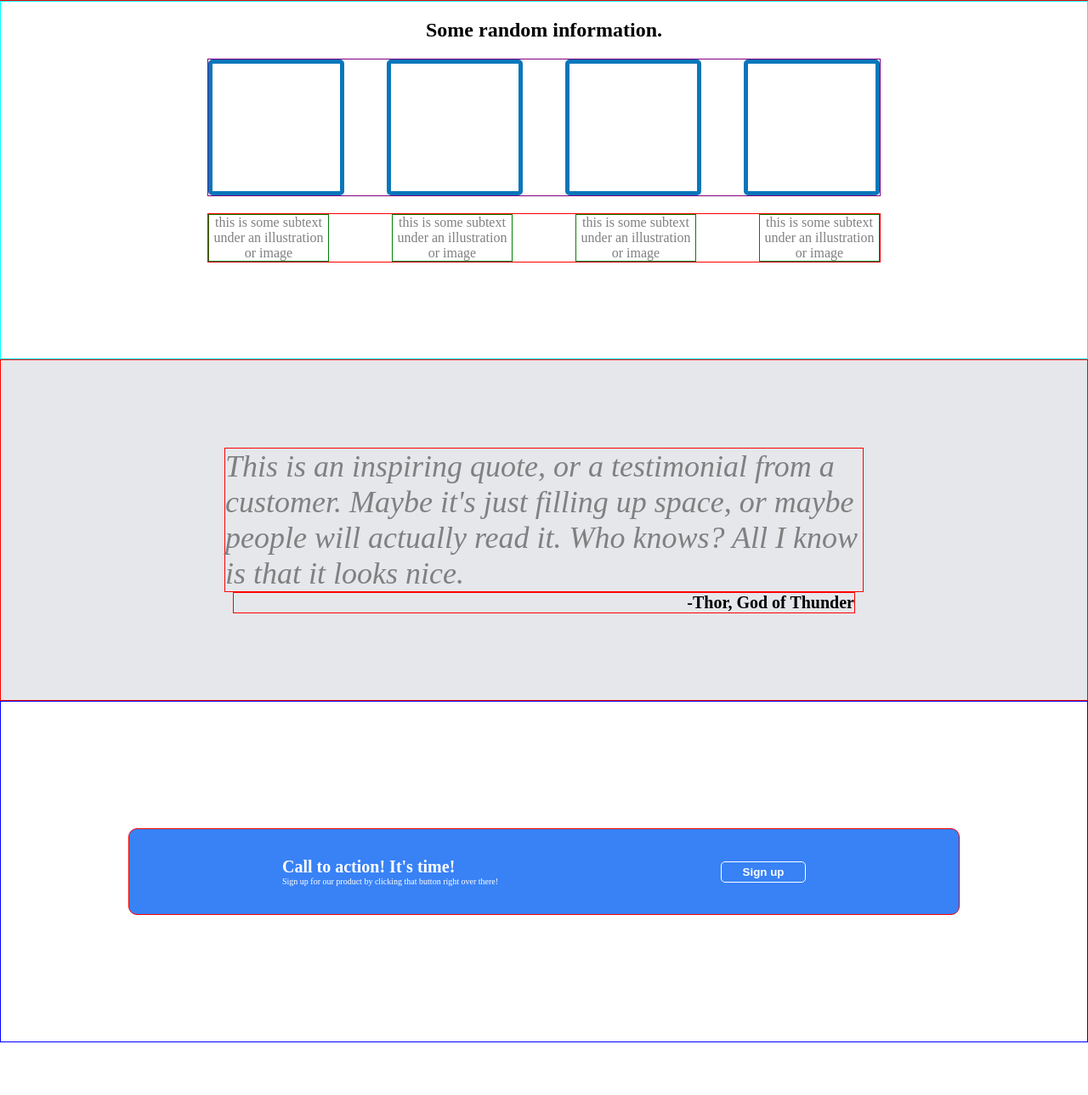
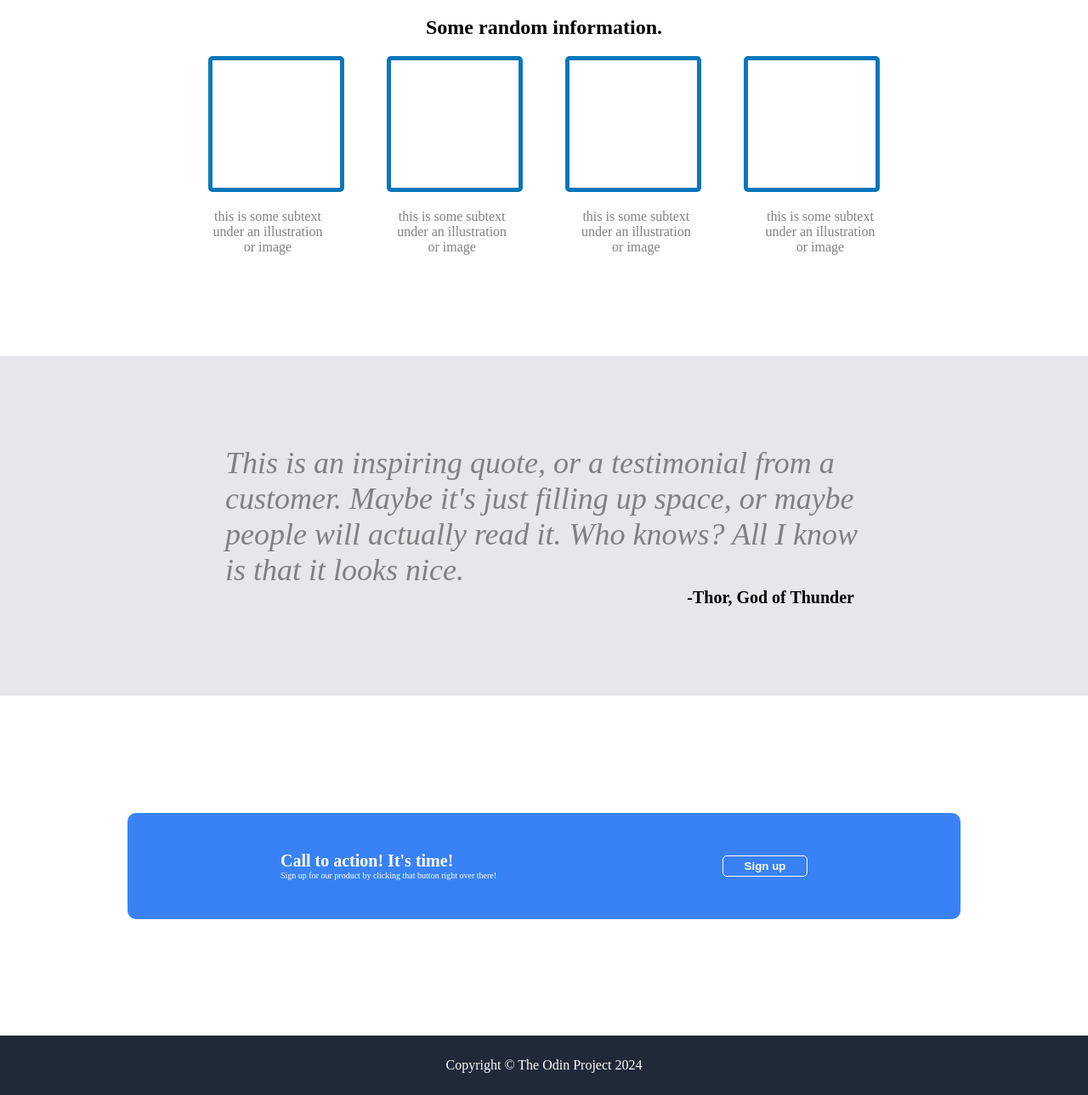
Before and after one commit to Dami-Bombara/landing-page, a plain HTML site: page index.html in a window 1280 px wide. Shown: the part 401-1690 px from the top of the page at 85% size. Before the commit the page ends 1628 px from the top, so only its background shows below. Drawn offline with Linux system fonts and the light colour scheme.

Commit message:
Add footer to the page

```diff
--- a/index.html
+++ b/index.html
@@ -55,5 +55,7 @@
             <button class="button-sign-up">Sign up</button>
         </div>
     </div>
+
+    <div class="footer">Copyright © The Odin Project 2024</div>
 </body>
 </html>
--- a/style.css
+++ b/style.css
@@ -9,7 +9,6 @@ body {
     padding-right: 150px;
     background-color: #1F2937;
     height: 400px;
-    border: 1px solid red;
 }
 
 .header {
@@ -19,7 +18,6 @@ body {
     padding-top: 10px;
     font-size: 24px;
     color: #F9FAF8;
-    border: 1px solid yellow;
 }
 
 .top-section {
@@ -27,7 +25,6 @@ body {
     display: flex;
     justify-content: space-between;
     align-items: center;
-    border: 1px solid green;
 }
 
 .left-side {
@@ -52,7 +49,6 @@ body {
     align-items: center;
     background-color: white;
     padding-top: 20px;
-    border: 1px solid cyan;
     height: 400px;
     gap: 20px;
 }
@@ -75,13 +71,11 @@ body {
     display: flex;
     gap: 50px;
     justify-content: space-around;
-    border: 1px solid purple;
 }
 
 .cards-info {
     display: flex;
     justify-content: space-between;
-    border: 1px solid red;
     width: 790px;
 }
 
@@ -89,7 +83,6 @@ body {
     color: gray;
     max-width: 140px;
     text-align: center;
-    border: 1px solid green;
 }
 
 .third-container {
@@ -99,7 +92,6 @@ body {
     justify-content: center;
     align-items: center;
     background-color: #E5E7EB;
-    border: 1px solid red;
 }
 
 .quote-text {
@@ -109,7 +101,6 @@ body {
     font-style: italic;
     color: gray;
     max-width: 750px;
-    border: 1px solid red;
 }
 
 .quote-sign {
@@ -118,7 +109,6 @@ body {
     font-weight: bold;
     font-size: 20px;
     width: 730px;
-    border: 1px solid red;
     text-align: right;
 }
 
@@ -137,7 +127,6 @@ body {
     height: 400px;
     padding-left: 150px;
     padding-right: 150px;
-    border: solid 1px blue;
 }
 
 .sign-up-section {
@@ -145,8 +134,7 @@ body {
     justify-content: space-between;
     align-items: center;
     background-color: #3882F6;
-    border: 1px solid red;
-    height: 100px;
+    height: 125px;
     width: 850px;
     padding-left: 180px;
     padding-right: 180px;
@@ -196,6 +184,11 @@ button {
 
 .footer {
     display: flex;
+    background-color: #1F2937;
+    justify-content: center;
+    align-items: center;
+    height: 70px;
+    color: white;
 }
 
 ul {
```
